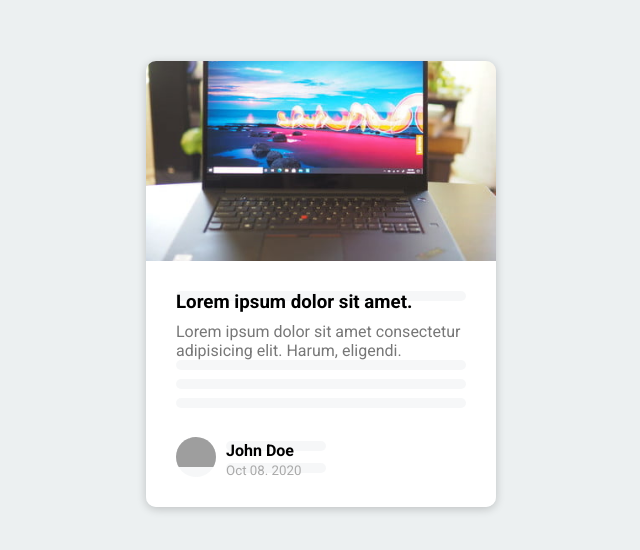
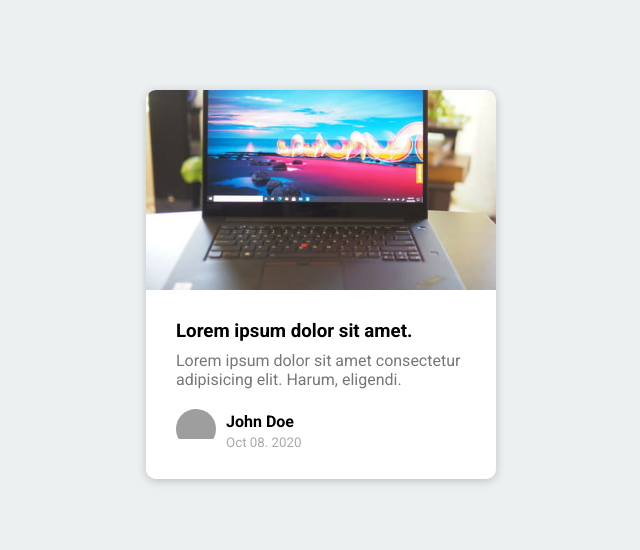
Before and after one commit to SlobodanMoraca/Content-placeholder, a plain HTML site: page index.html in a window 1280 px wide. Shown: the part 116-666 px from the top of the page, without its empty margins (319-959 px from the left). Drawn offline with Linux system fonts and the light colour scheme; grey boxes are pictures that could not be loaded.

Commit message:
js finished

```diff
--- a/index.html
+++ b/index.html
@@ -10,13 +10,13 @@
 <body>
     <div class="card">
         <div class="card-header animated-bg" id="header">
-            <img src="images/lenovo.jpg" alt=""/>
+          &nbsp;
         </div>
 
         <div class="card-content">
-            <h3 class="card-title animated-bg animated-bg-text" id="title">Lorem ipsum dolor sit amet. </h3>
+            <h3 class="card-title animated-bg animated-bg-text" id="title">&nbsp; </h3>
             <p class="card-excerpt" id="excerpt">
-                Lorem ipsum dolor sit amet consectetur adipisicing elit. Harum, eligendi.
+                &nbsp;
                 <span class="animated-bg animated-bg-text">&nbsp;</span>
                 <span class="animated-bg animated-bg-text">&nbsp;</span>
                 <span class="animated-bg animated-bg-text">&nbsp;</span>
@@ -24,12 +24,12 @@
 
             <div class="author">
                 <div class="profile-img animated-bg" id="profile_img">
-                     <img src="https://randomuser.me/api/portraits/men/46.jpg" alt="">
+                     &nbsp;
                 </div>
                 <div class="author-info">
-                    <strong class="animated-bg animated-bg-text" id="name"> John Doe </strong>
+                    <strong class="animated-bg animated-bg-text" id="name"> &nbsp; </strong>
 
-                    <small class="animated-bg animated-bg-text" id="date"> Oct 08. 2020 </small>
+                    <small class="animated-bg animated-bg-text" id="date"> &nbsp; </small>
                 </div>
             </div>
         </div>
--- a/js/app.js
+++ b/js/app.js
@@ -0,0 +1,27 @@
+const header = document.querySelector('#header')
+const title = document.querySelector('#title')
+const excerpt = document.querySelector('#excerpt')
+const profile_img = document.querySelector('#profile_img')
+const bob = document.querySelector('#name')
+const date = document.querySelector('#date')
+
+const animated_bgs = document.querySelectorAll('.animated-bg')
+const animated_bg_text =document.querySelectorAll('.animated-bg-text')
+
+
+setTimeout(getData, 2500)
+
+function getData(){
+    header.innerHTML ='<img src="images/lenovo.jpg" alt=""/>'
+    title.innerHTML = 'Lorem ipsum dolor sit amet.'
+    excerpt.innerHTML = 'Lorem ipsum dolor sit amet consectetur adipisicing elit. Harum, eligendi.'
+    profile_img.innerHTML = '<img src="https://randomuser.me/api/portraits/men/46.jpg" alt="">'
+    bob.innerHTML = 'John Doe'
+    date.innerHTML = 'Oct 08. 2020'
+
+
+    animated_bgs.forEach(bg => bg.classList.remove('animated-bg'))
+
+    animated_bg-text.forEach(bg => bg.classList.remove('animated-bg-text'))
+
+}
```
